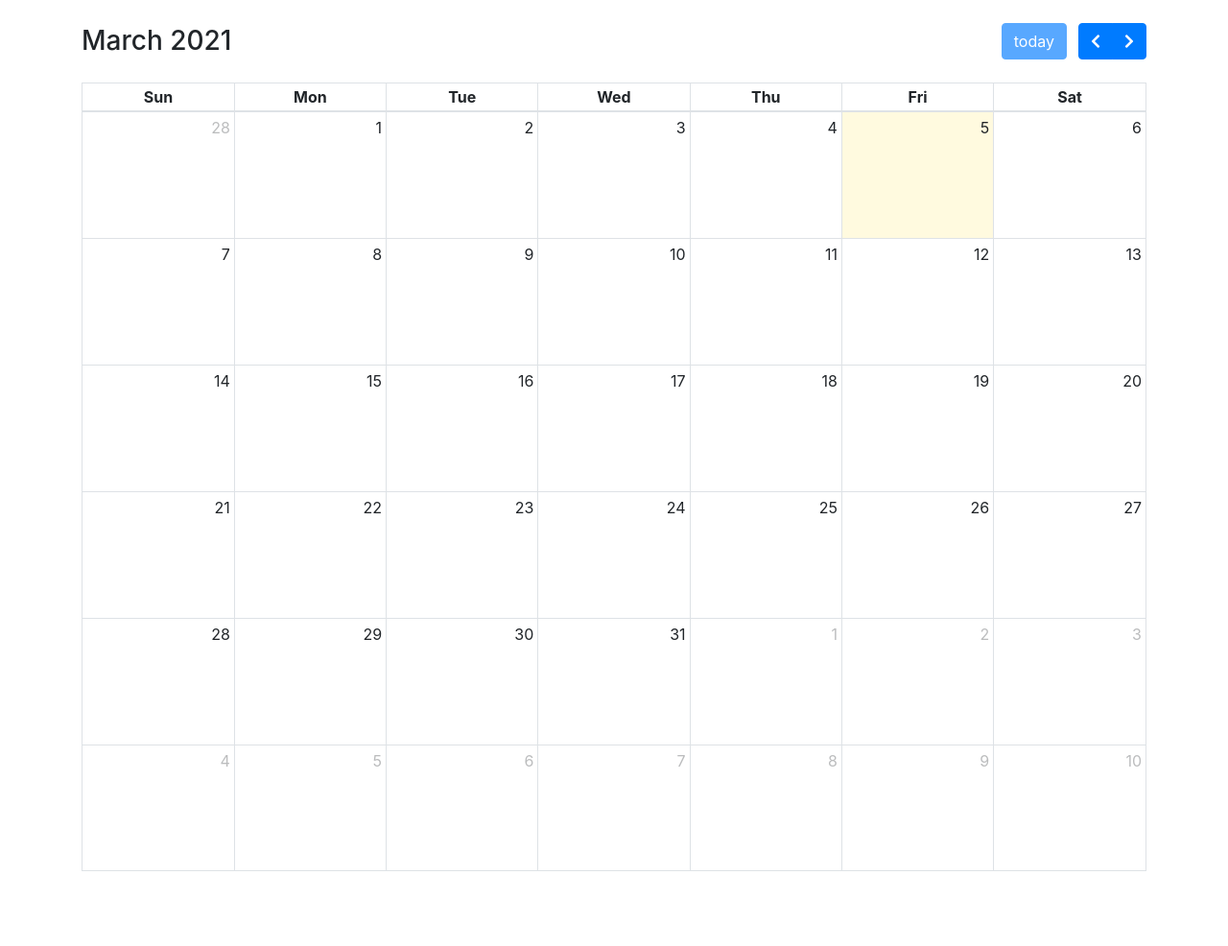
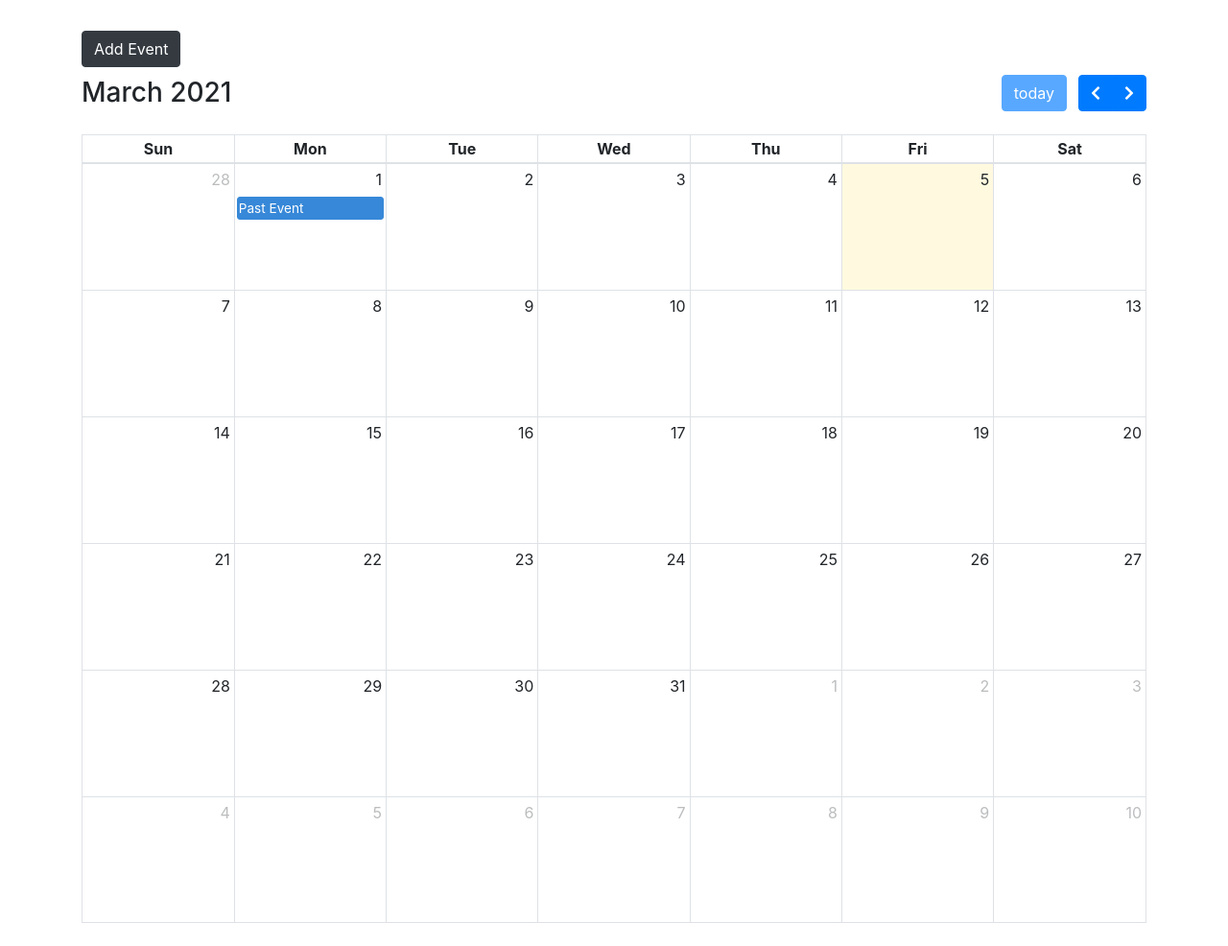
Before and after one commit to AzengaKevin/full-calendar-php, a PHP site: page / in a window 1280 px wide. Shown: the part 56-1042 px from the top of the page at 96% size. Before the commit the page ends 964 px from the top, so only its background shows below. Run offline with PHP 8.4, Linux system fonts and the light colour scheme; lists and menus that the app fills with data are empty; some libraries are stand-ins or nearby versions.

Commit message:
Wip, add an event to the calendar, just JS

```diff
--- /dev/null
+++ b/includes/events/add.php
@@ -0,0 +1,32 @@
+<div class="modal fade" id="add-event">
+    <div class="modal-dialog">
+        <form id="add-event-form" class="modal-content">
+            <div class="modal-header">
+                <h5 class="modal-title">Add Event</h5>
+                <button type="button" class="close" data-dismiss="modal" aria-label="close">
+                    <span aria-hidden="true">&times;</span>
+                </button>
+            </div>
+
+            <div class="modal-body">
+                <div class="form-group">
+                    <label for="title">Title</label>
+                    <input type="text" id="title" class="form-control">
+                </div>
+                <div class="form-group">
+                    <label for="startDate">Start Date</label>
+                    <input type="date" id="startDate" class="form-control">
+                </div>
+                <div class="form-group">
+                    <label for="endDate">End Date</label>
+                    <input type="date" id="endDate" class="form-control">
+                </div>
+            </div>
+
+            <div class="modal-footer">
+                <button type="button" class="btn btn-light" data-dismiss="modal">Cancel</button>
+                <button class="btn btn-dark">Submit</button>
+            </div>
+        </form>
+    </div>
+</div>
--- a/index.php
+++ b/index.php
@@ -14,7 +14,7 @@
 
 <body>
 
-    <header>
+    <header class="sticky-top">
         <div class="navbar navbar-dark bg-dark navbar-expand-lg">
             <div class="container">
                 <a href="/" class="navbar-brand">Full Calendar</a>
@@ -23,8 +23,13 @@
     </header>
     <main>
         <div class="container my-4">
+            <div class="py-2">
+                <button class="btn btn-dark" data-toggle="modal" data-target="#add-event">Add Event</button>
+            </div>
             <div id="calendar"></div>
         </div>
+
+        <?php include_once(__DIR__ . '/includes/events/add.php') ?>
     </main>
     <footer>
     </footer>
--- a/js/app.js
+++ b/js/app.js
@@ -4,8 +4,34 @@ document.addEventListener('DOMContentLoaded', function () {
 
     var calendar = new FullCalendar.Calendar(calendarEl, {
         initialView: 'dayGridMonth',
-        themeSystem: 'bootstrap'
+        themeSystem: 'bootstrap',
+
+        events: [{
+            title: 'Past Event',
+            start: '2021-03-01',
+            end: '2021-03-02'
+        }]
     });
 
     calendar.render();
+
+    let addEventForm = document.getElementById('add-event-form');
+
+    addEventForm.addEventListener('submit', event => {
+        event.preventDefault();
+
+        //Get the fields
+        let title = document.getElementById('title').value;
+        let start = document.getElementById('startDate').value;
+        let end = document.getElementById('endDate').value;
+
+        //Validate the fields
+
+        //Add the event to the calendar
+        calendar.addEvent({title, start, end});
+
+        //Hide the modal
+        $('#add-event').modal('hide');
+
+    })
 });
```
